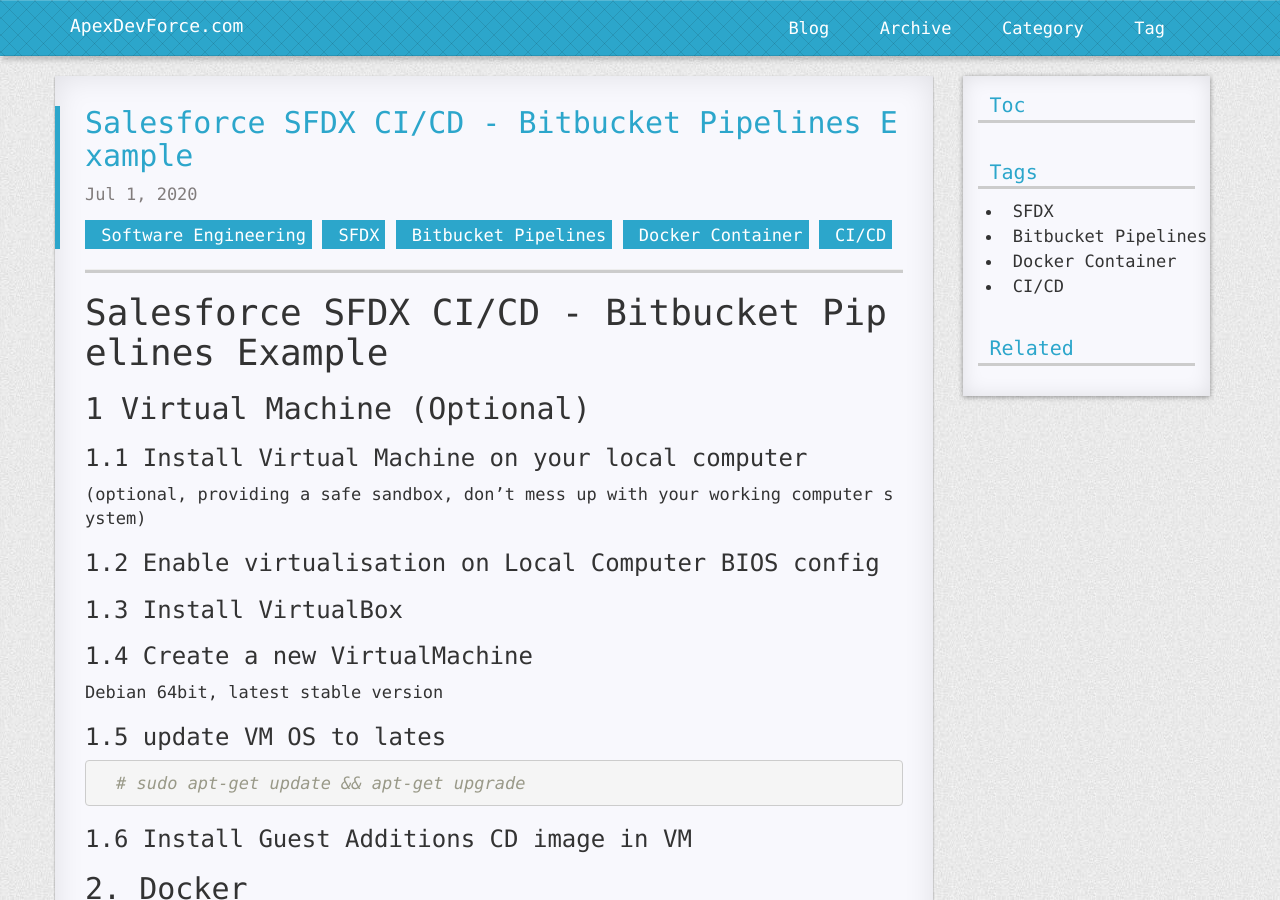
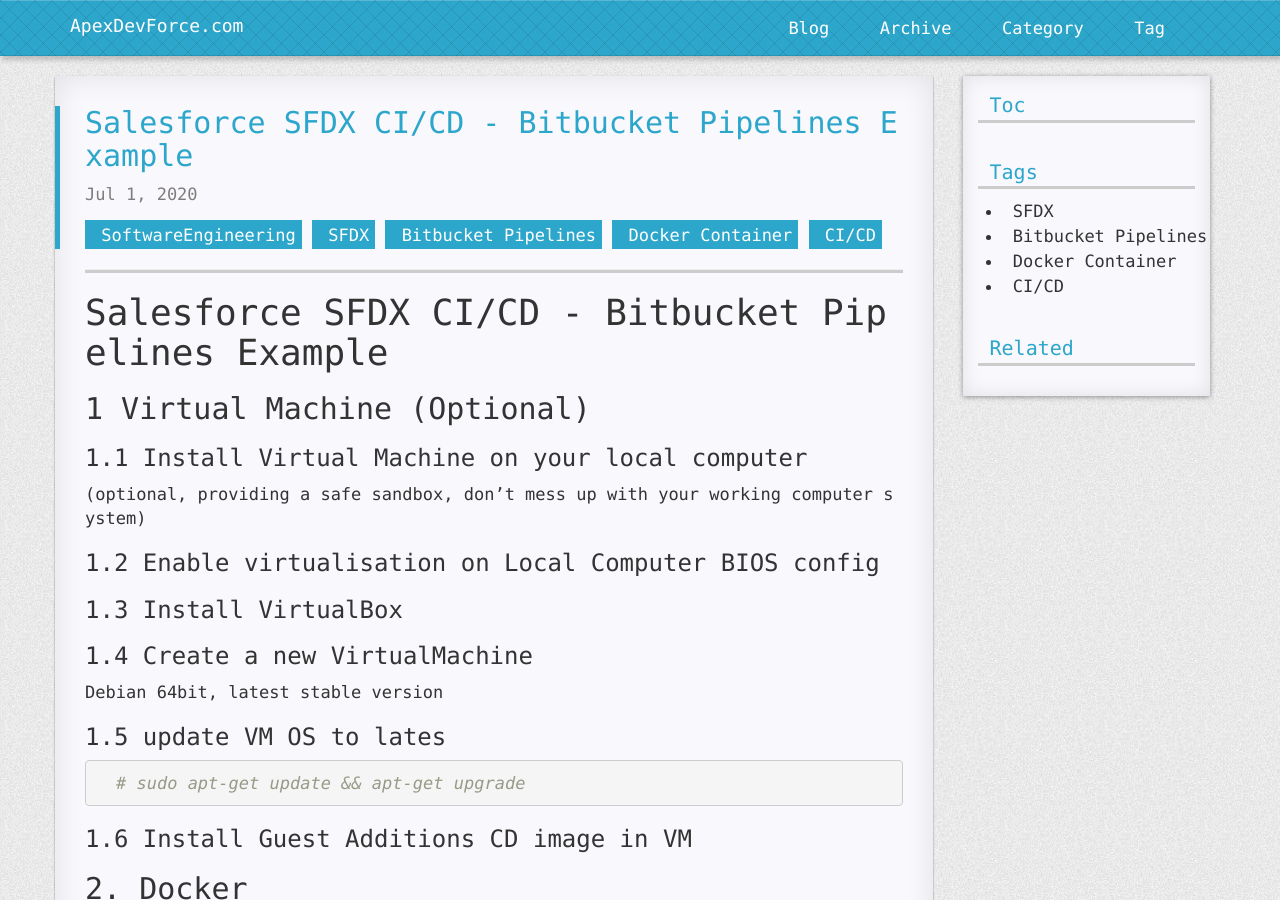
Before and after one commit to zhouhu/apexdevforce, a Jekyll site: the page built from _posts/2020-7-1-salesforce-sfdx-ci-cd-bitbucket-piplines-example.md, in a window 1280 px wide and 900 px high. Built offline with Jekyll 4.4.1, drawn with Linux system fonts in a browser that asks for light colours; nearby versions of some CDN libraries; comment, search, counter and statistics services are not loaded; a style sheet for code colours, icons or effects is not loaded.

Commit message:
Update 2020-7-1-salesforce-sfdx-ci-cd-bitbucket-piplines-example.md

```diff
--- a/_posts/2020-7-1-salesforce-sfdx-ci-cd-bitbucket-piplines-example.md
+++ b/_posts/2020-7-1-salesforce-sfdx-ci-cd-bitbucket-piplines-example.md
@@ -2,7 +2,7 @@
 layout: post
 title: Salesforce SFDX CI/CD - Bitbucket Pipelines Example
 tags: [SFDX, Bitbucket Pipelines, Docker Container, CI/CD]
-categories: [Software Engineering]
+categories: [SoftwareEngineering]
 ---
 
 # Salesforce SFDX CI/CD - Bitbucket Pipelines Example
```
